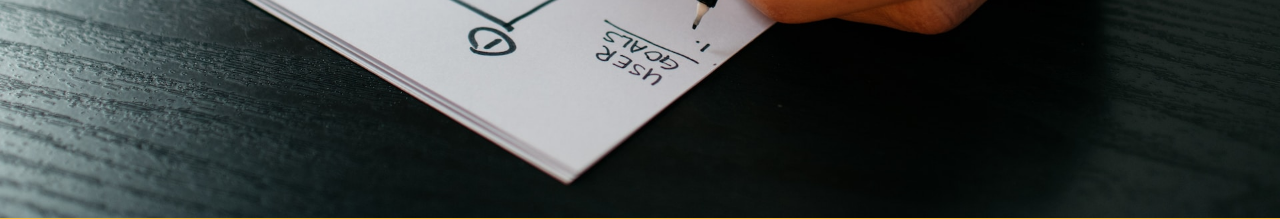
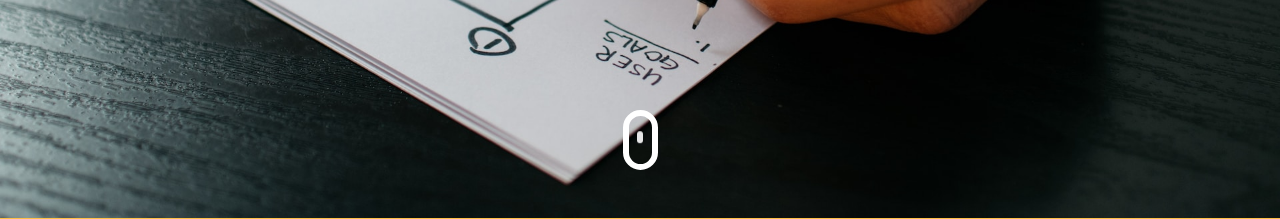
Before and after one commit to Dotunoflagos/do_it, a Python web app: template web_dynamic/templates/landing.html in a window 1280 px wide. Shown: the part 582-801 px from the top of the page. Run offline with Jinja, Linux system fonts and the light colour scheme; the template is opened without the code that fills it, so the values that code supplies are empty; some libraries are stand-ins or nearby versions.

Commit message:
Mouse animation added

```diff
--- a/web_dynamic/static/styles/landing.css
+++ b/web_dynamic/static/styles/landing.css
@@ -214,3 +214,44 @@ h2 {
     padding: 10px 0;
     /*#004D73*/
 }
+
+.mouse {
+    height: 60px;
+    border-radius: 20px;
+    border: solid rgb(255, 255, 255) 6px;
+    background-color: transparent;
+    width: 35px;
+    display: flex;
+    justify-content: center;
+    align-items: center;
+    position: absolute;
+    bottom: 6%;
+}
+
+.scroll {
+    height: 12px;
+    width: 6px;
+    border-radius: 8px;
+    background-color: transparent;
+    animation: move 2s cubic-bezier(0.55, 0, 0.42, 0.99) infinite;
+}
+
+@keyframes move {
+    0% {
+        translate: 0 -5px;
+        background-color: rgb(255, 255, 255);
+    }
+
+    25% {
+        background-color: #e4e4e4;
+    }
+
+    50% {
+        background-color: rgb(255, 255, 255);
+    }
+
+    100% {
+        translate: 0 10px;
+        background-color: #e7e7e7;
+    }
+}
--- a/web_dynamic/templates/landing.html
+++ b/web_dynamic/templates/landing.html
@@ -54,6 +54,9 @@
     <!--<h1>Welcome to <img src="../static/images/DOIT.png" alt=""> an online productivity app</h1>-->
     <div class="container">
       <h1>Welcome to Do-It an online productivity app</h1>
+    </div>
+    <div class="mouse">
+      <div class="scroll"></div>
     </div>
   </div>
   <div class="about" id="about">
```
